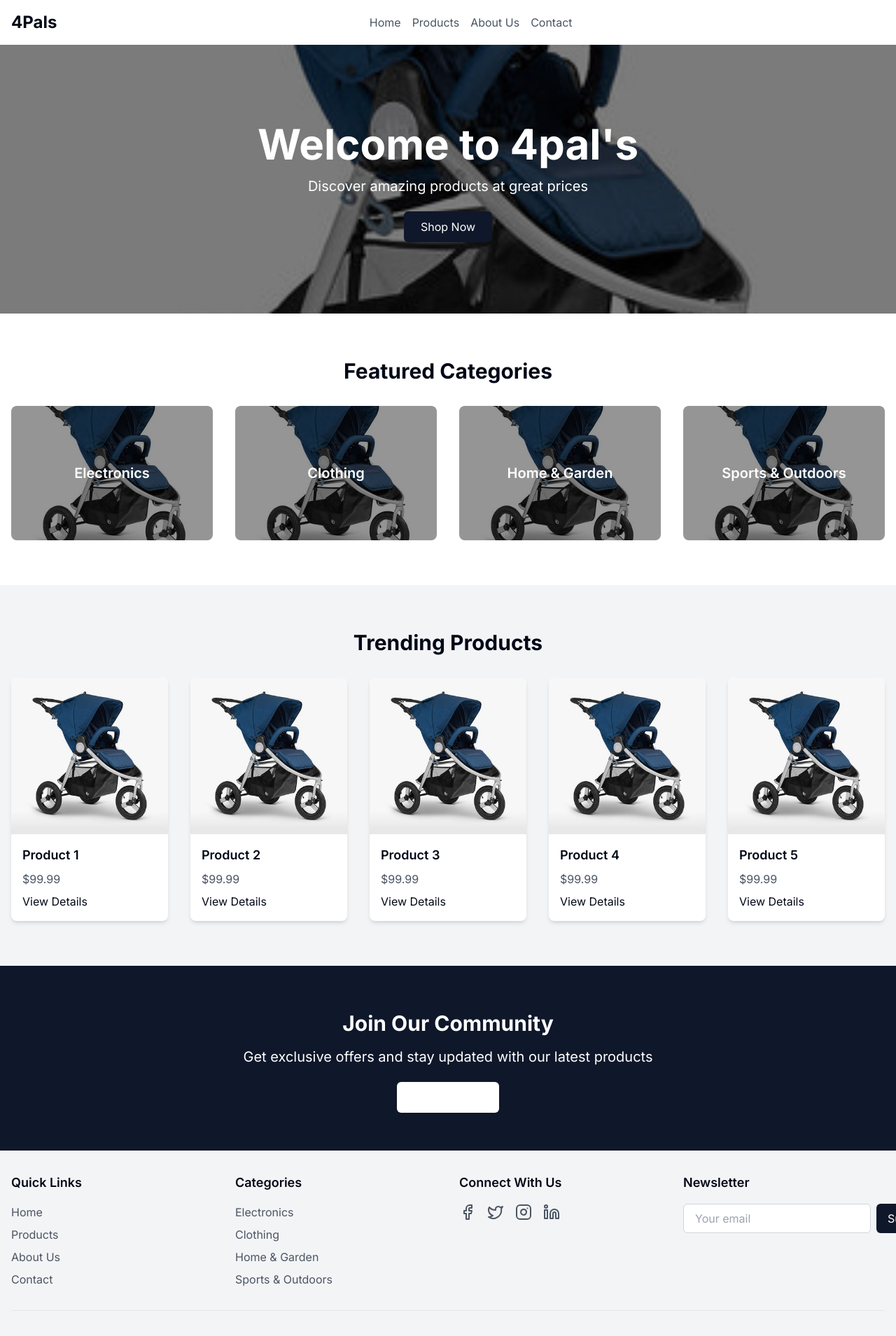
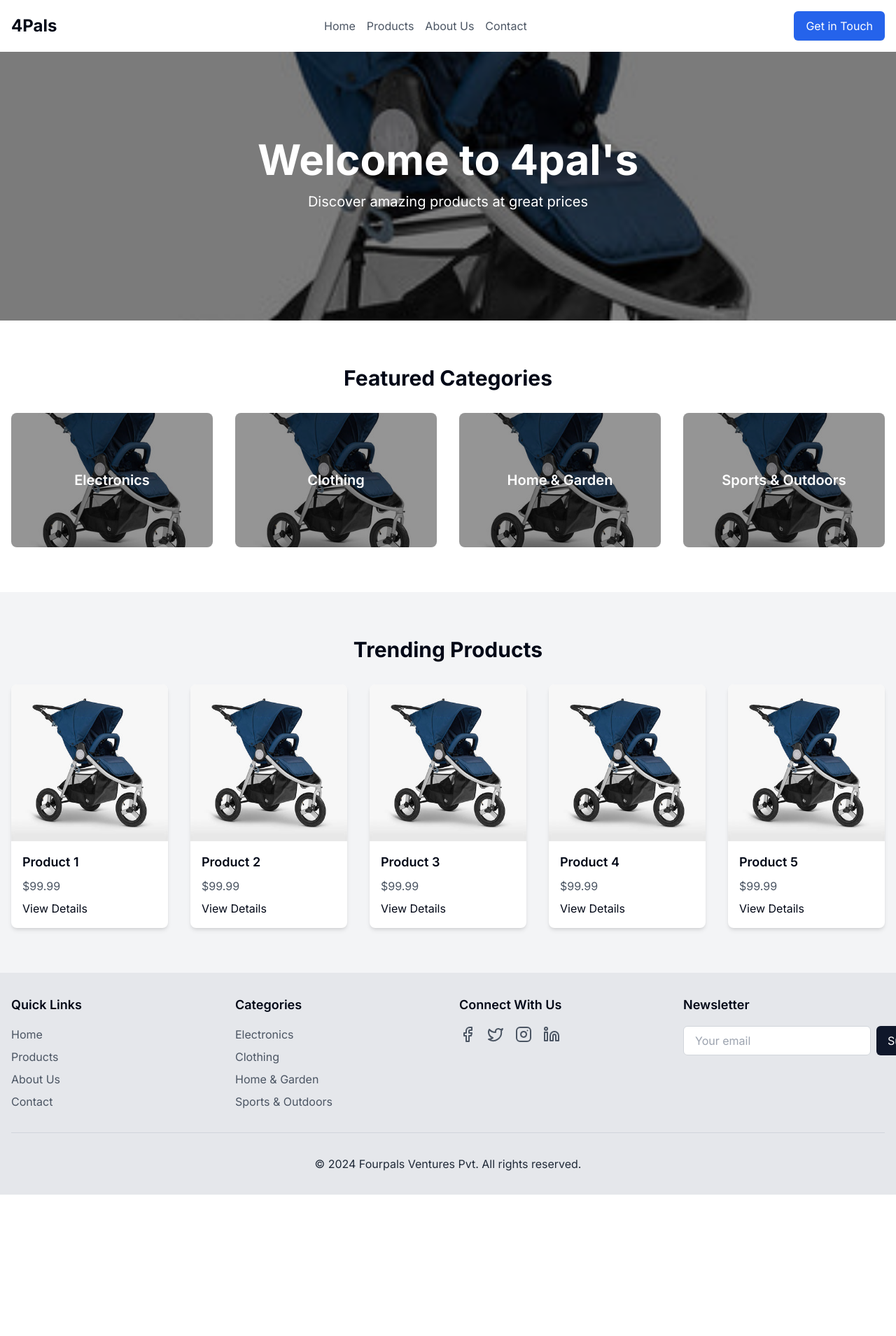
Before and after one commit to Ronald-Thayil/pals-next, a Next.js app: page / in a window 1280 px wide. Shown: the top 1909 px of the page at 70% size. After the commit the page ends 1707 px from the top, so only its background shows below. Built offline with nearby package versions, Linux system fonts and the light colour scheme.

Commit message:
Added Address

```diff
--- a/src/app/contact/page.tsx
+++ b/src/app/contact/page.tsx
@@ -71,27 +71,29 @@ export default function Contact() {
             </h2>
             <div className="aspect-w-16 aspect-h-9 mb-4">
               <iframe
-                src="https://www.google.com/maps/embed?pb=!1m18!1m12!1m3!1d3022.215707164939!2d-73.98823668459377!3d40.74844097932764!2m3!1f0!2f0!3f0!3m2!1i1024!2i768!4f13.1!3m3!1m2!1s0x89c259a9b3117469%3A0xd134e199a405a163!2sEmpire%20State%20Building!5e0!3m2!1sen!2sus!4v1635789141347!5m2!1sen!2sus"
-                width="600"
-                height="450"
-                style={{ border: 0 }}
+                src="https://www.google.com/maps/embed?pb=!1m18!1m12!1m3!1d4205.193639313382!2d72.54535297585336!3d23.097565279121294!2m3!1f0!2f0!3f0!3m2!1i1024!2i768!4f13.1!3m3!1m2!1s0x395e831824190719%3A0x73f901e0e996377c!2sVandemataram%20Icon!5e1!3m2!1sen!2sin!4v1727854107067!5m2!1sen!2sin"
+                style={{ border: 0, width: "100%", height: "350px" }}
                 allowFullScreen={true}
                 loading="lazy"
                 className="w-full h-full"
+                referrerPolicy="no-referrer-when-downgrade"
               ></iframe>
             </div>
             <div className="space-y-4">
               <div className="flex items-center">
                 <MapPin className="h-6 w-6 text-primary mr-2" />
-                <p>123 Trading Street, New York, NY 10001</p>
+                <p>
+                  E-202, Vande Matram Icon, Opp Sukan Residency, Gota
+                  Ahmedabad-382481
+                </p>
               </div>
               <div className="flex items-center">
                 <Phone className="h-6 w-6 text-primary mr-2" />
-                <p>+1 (555) 123-4567</p>
+                <p>(+91) 7990257851</p>
               </div>
               <div className="flex items-center">
                 <Mail className="h-6 w-6 text-primary mr-2" />
-                <p>info@traderstore.com</p>
+                <p>sales@fourpalsventures.com</p>
               </div>
             </div>
           </div>
--- a/src/app/page.tsx
+++ b/src/app/page.tsx
@@ -25,12 +25,12 @@ export default function Home() {
               <p className="text-lg sm:text-xl mb-8">
                 Discover amazing products at great prices
               </p>
-              <Link
+              {/* <Link
                 href="/products"
                 className="bg-primary text-white px-6 py-3 rounded-md hover:bg-primary-dark"
               >
                 Shop Now
-              </Link>
+              </Link> */}
             </div>
           </div>
         </section>
@@ -110,7 +110,7 @@ export default function Home() {
         </section>
 
         {/* CTA */}
-        <section className="py-12 sm:py-16 bg-primary text-white">
+        {/* <section className="py-12 sm:py-16 bg-primary text-white">
           <div className="container mx-auto px-4 text-center">
             <h2 className="text-2xl sm:text-3xl font-bold mb-4">
               Join Our Community
@@ -125,7 +125,7 @@ export default function Home() {
               Sign Up Now
             </Link>
           </div>
-        </section>
+        </section> */}
       </main>
       <Footer />
     </div>
--- a/src/components/Footer.tsx
+++ b/src/components/Footer.tsx
@@ -3,7 +3,7 @@ import { Facebook, Twitter, Instagram, Linkedin } from "lucide-react";
 
 export default function Footer() {
   return (
-    <footer className="bg-gray-100">
+    <footer className="bg-gray-200">
       <div className="container mx-auto px-4 py-8">
         <div className="grid grid-cols-1 sm:grid-cols-2 md:grid-cols-4 gap-8">
           <div>
@@ -111,7 +111,7 @@ export default function Footer() {
             </form>
           </div>
         </div>
-        <div className="mt-8 pt-8 border-t border-gray-200 text-center text-gray-600">
+        <div className="mt-8 pt-8 border-t border-gray-300 text-center text-gray-800">
           © {new Date().getFullYear()} Fourpals Ventures Pvt. All rights
           reserved.
         </div>
--- a/src/components/Header.tsx
+++ b/src/components/Header.tsx
@@ -30,6 +30,13 @@ export default function Header() {
           </Link>
         </nav>
         <div className="flex items-center space-x-4">
+          <a
+            href={`tel:${+917990257851}`}
+            className="inline-flex items-center justify-center px-4 py-2 text-white bg-blue-600 border border-transparent rounded-md shadow-sm hover:bg-blue-700 focus:outline-none focus:ring-2 focus:ring-offset-2 focus:ring-blue-500"
+          >
+            Get in Touch
+          </a>
+
           <button
             className="md:hidden text-gray-600 hover:text-primary"
             onClick={toggleMenu}
```
